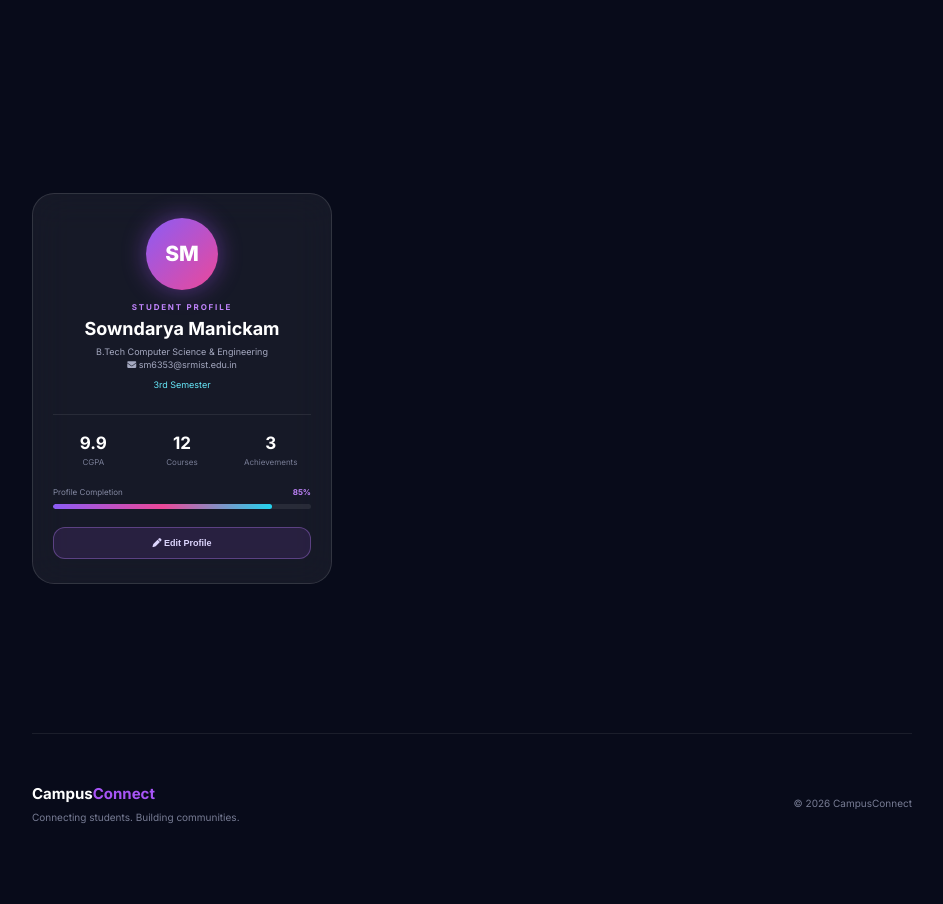
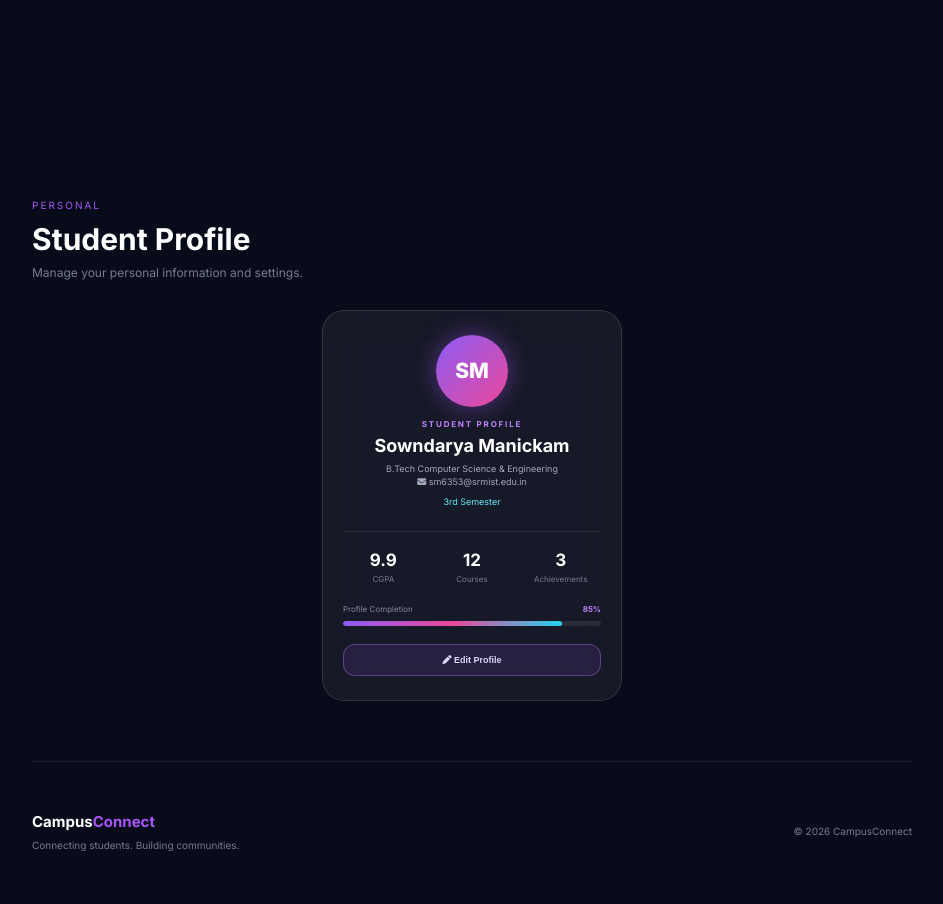
Before and after one commit to sowndarya2007/CampusConnect, a plain HTML site: page index.html in a window 1280 px wide. Shown: the part 5012-5916 px from the top of the page, without its empty margins (313-1256 px from the left). Drawn offline with Linux system fonts and the light colour scheme.

Commit message:
changed profile section

```diff
--- a/index.html
+++ b/index.html
@@ -1033,14 +1033,18 @@
 
         </section>
 
+<!-- ================= STUDENT PROFILE ================= -->
+<section id="profile" class="section">
 
+    <div class="section-heading">
 
-        <!-- ================= PROFILE ================= -->
+        <div>
+            <span>PERSONAL</span>
+            <h2>Student Profile</h2>
+            <p>Manage your personal information and settings.</p>
+        </div>
 
-        <section id="profile" class="section profile-section">
-
-
-
+    </div>
 <div class="profile-card">
 
     <div class="profile-top">
@@ -1056,7 +1060,6 @@
             <h3>Sowndarya Manickam</h3>
 
             <p>B.Tech Computer Science & Engineering</p>
-
             <p>
                         <i class="fa-solid fa-envelope"></i>
                         sm6353@srmist.edu.in
@@ -1109,7 +1112,8 @@
     </button>
 
 </div>
-        </section>
+
+
 
 
 
--- a/style.css
+++ b/style.css
@@ -1507,6 +1507,9 @@ overflow: hidden;
 }
 
 
+/* =========================================
+   PROFILE
+========================================= */
 
 /* ================= PROFILE CARD - VERTICAL ================= */
 
@@ -1514,7 +1517,9 @@ overflow: hidden;
     width: 100%;
     max-width: 300px;
     padding: 24px 20px;
-
+    margin-left: auto;
+    margin-right: auto;
+    margin: 0 auto;
     background: rgba(255, 255, 255, 0.06);
     border: 1px solid rgba(255, 255, 255, 0.12);
     border-radius: 22px;
@@ -1743,7 +1748,7 @@ footer {
     justify-content: space-between;
 
     align-items: center;
-
+margin-top: 60px;
     padding: 50px 0;
 
     border-top: 1px solid rgba(255,255,255,.08);
```
